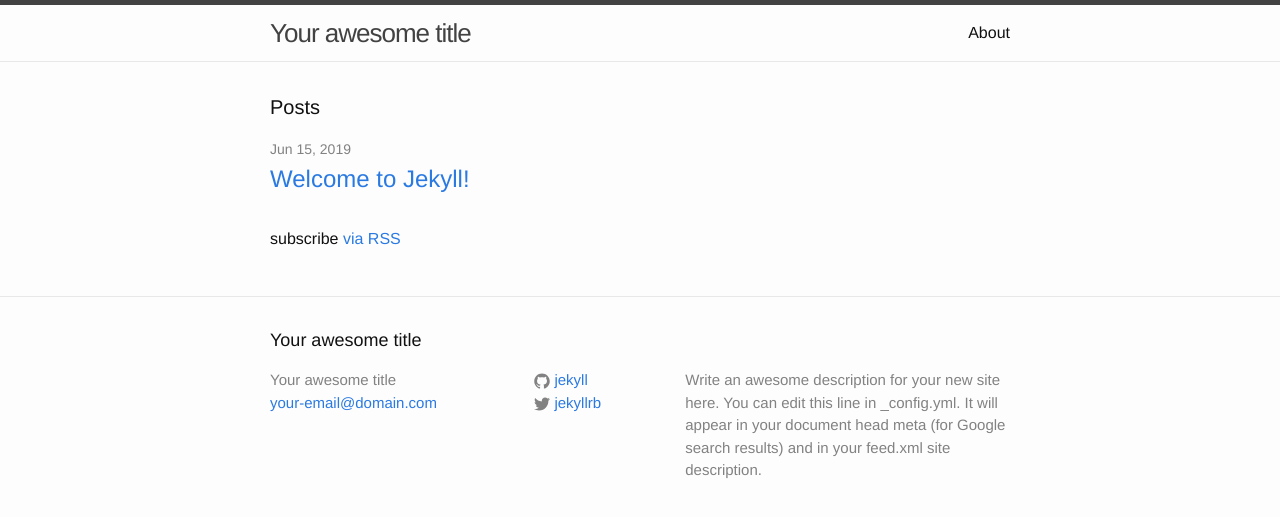
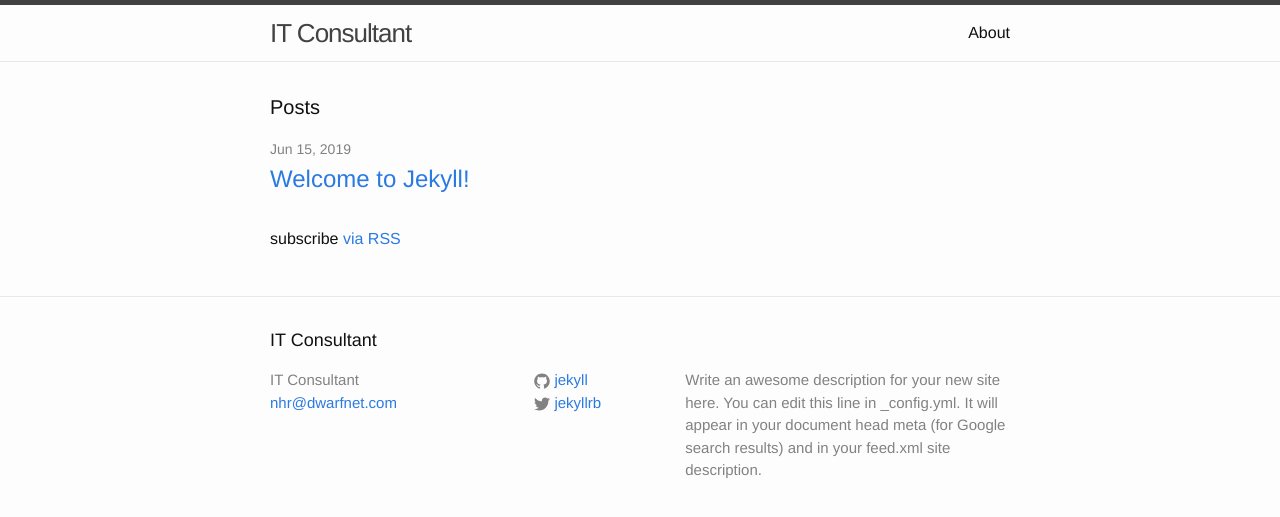
Before and after one commit to Herrenrod/Herrenrod.github.io, a Jekyll site: the page built from index.html, in a window 1280 px wide. Shown: the top 517 px of the page. Built offline with Jekyll 4.4.1, drawn with Linux system fonts in a browser that asks for light colours.

Commit message:
Update _config.yml
changed the generic title and a mock email address

```diff
--- a/_config.yml
+++ b/_config.yml
@@ -6,8 +6,8 @@
 # 'jekyll serve'. If you change this file, please restart the server process.
 
 # Site settings
-title: Your awesome title
-email: your-email@domain.com
+title: IT Consultant
+email: nhr@dwarfnet.com
 description: > # this means to ignore newlines until "baseurl:"
   Write an awesome description for your new site here. You can edit this
   line in _config.yml. It will appear in your document head meta (for
```
